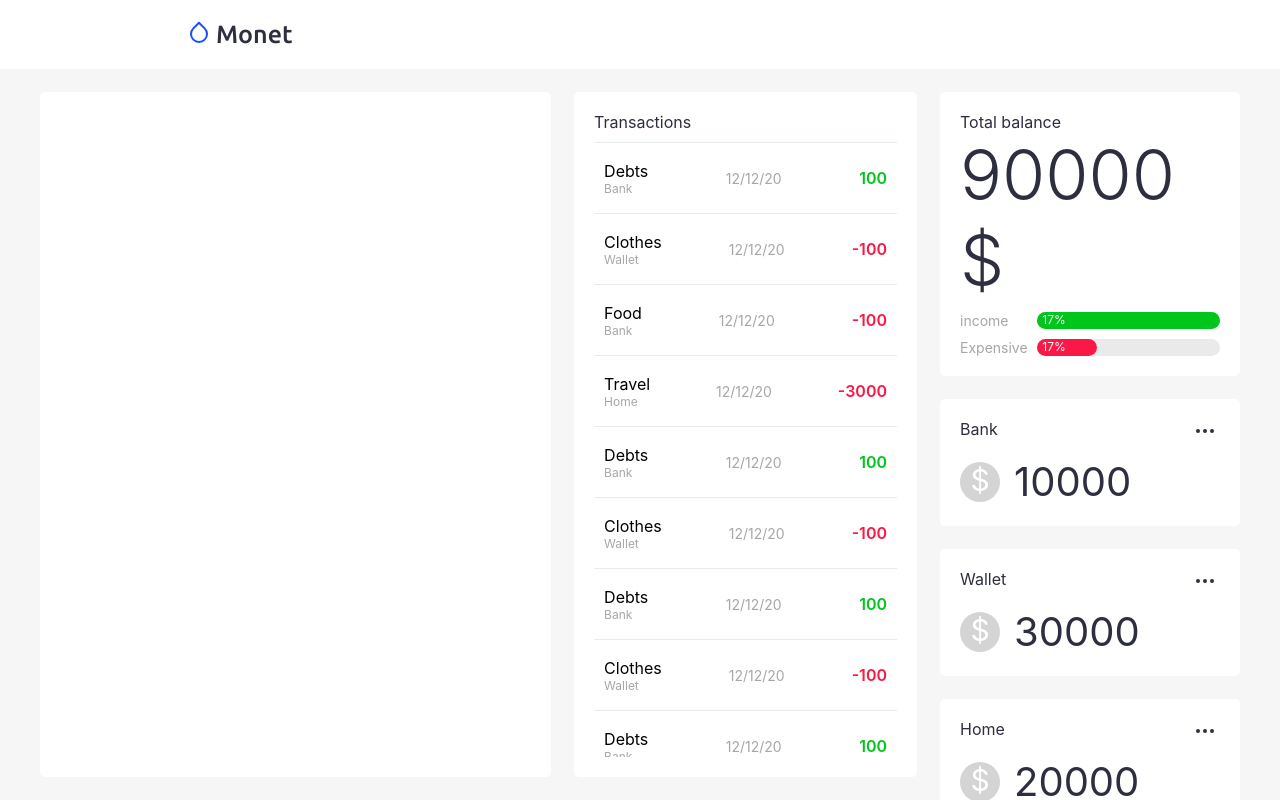
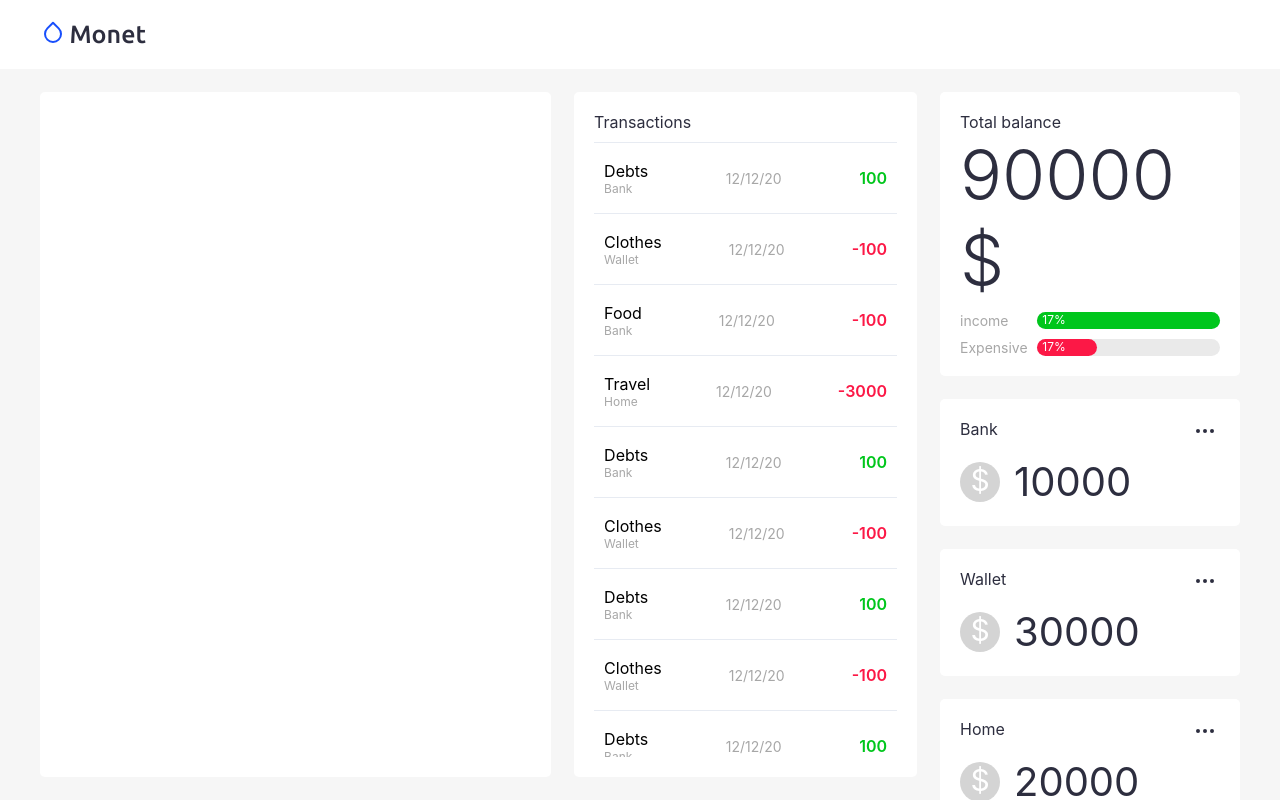
Before and after one commit to lampmaster/monet, a React (Create React App) app: page / in a window 1280 px wide. Built offline with nearby package versions, Linux system fonts and the light colour scheme.

Commit message:
fix(TopBar): logo width changed

```diff
--- a/src/containers/Main/components/TopBar/TopBar.module.scss
+++ b/src/containers/Main/components/TopBar/TopBar.module.scss
@@ -8,10 +8,10 @@
   box-shadow: 0 10px 20px rgba(64, 64, 64, 0.5);
 
   .logo {
-    width: 877px;
+    width: 1170px;
     color: $title-color;
     margin-left: 5px;
-    font-family: "Ubuntu";
+    font-family: "Ubuntu", sans-serif;
     font-weight: 500;
     font-size: 25px;
   }
```
